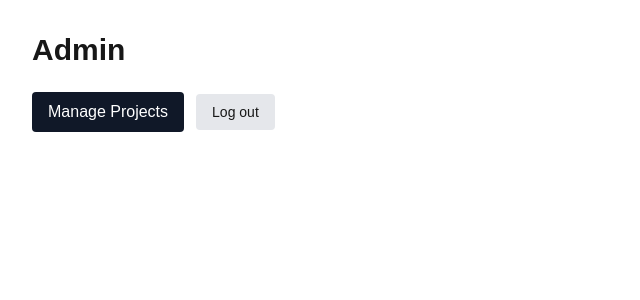
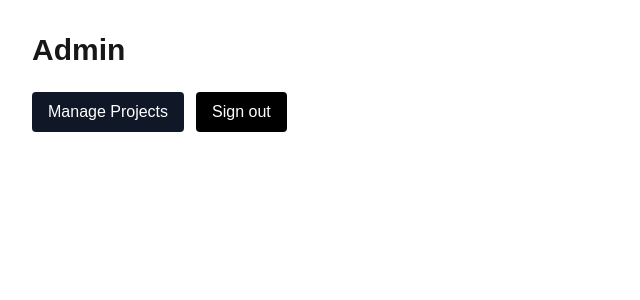
Before and after one commit to kalusartem/Full-Stack-Portfolio-2, a Next.js app: page /admin in a window 1280 px wide. Shown: the top 300 px of the page, without its empty margins (0-640 px from the left). Built offline with nearby package versions, Linux system fonts and the light colour scheme.

Commit message:
signout fix

```diff
--- a/src/app/admin/page.tsx
+++ b/src/app/admin/page.tsx
@@ -22,13 +22,12 @@ export default function AdminPage() {
           Manage Projects
         </Link>
 
-        <button
-          className="rounded bg-gray-200 px-4 py-2 text-sm hover:bg-gray-300"
-          type="button"
-          onClick={signOut}
+        <a
+          href="/auth/signout"
+          className="rounded bg-black text-white px-4 py-2"
         >
-          Log out
-        </button>
+          Sign out
+        </a>
       </div>
     </main>
   );
--- /dev/null
+++ b/src/app/auth/signout/route.ts
@@ -0,0 +1,18 @@
+import { NextResponse } from "next/server";
+import { createClient } from "@/lib/supabase-server";
+
+export const runtime = "edge";
+
+export async function GET(request: Request) {
+  const url = new URL(request.url);
+
+  const { supabase, response } = createClient(request);
+
+  await supabase.auth.signOut();
+
+  // send user back to login
+  const redirectUrl = new URL("/login", url.origin);
+  return NextResponse.redirect(redirectUrl, {
+    headers: response.headers, // important: carries the cookie clears
+  });
+}
```
